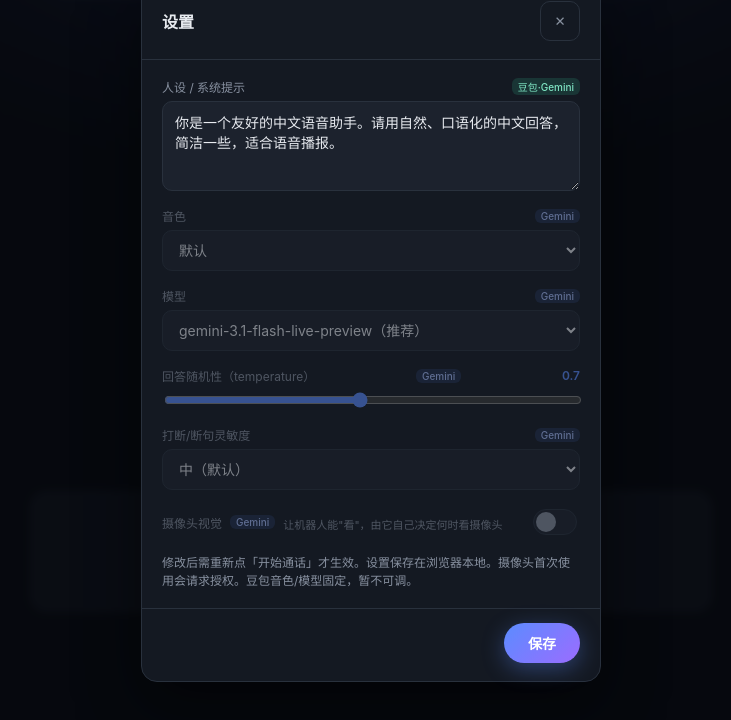
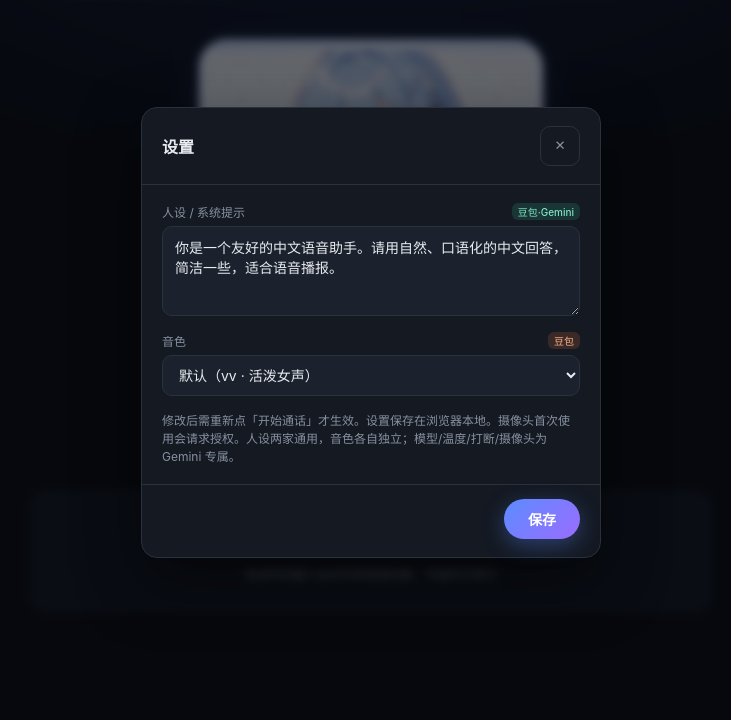
Before and after one commit to mjscjj/new_explore, a website with bundled scripts: page public/index.html in a window 1280 px wide. Both pictures are taken after a click on the button "设置". Shown: the part 68-788 px from the top of the page, without its empty margins (269-1000 px from the left). Built offline with nearby package versions, Linux system fonts and the light colour scheme; files whose address does not match are found by name.

Commit message:
设置页按 provider 分区，补齐豆包音色配置
- 新增豆包专属音色下拉（vv/xiaohe/yunzhou/xiaotian 4 个官方音色）
- 音色配置按 provider 独立存储（doubaoVoice/geminiVoice），下发时统一走契约的 voice 字段
- 选豆包只显示豆包区、选 Gemini 显示 Gemini 全套，互斥隐藏取代原来的置灰

Co-authored-by: Cursor <cursoragent@cursor.com>

```diff
--- a/public/app.js
+++ b/public/app.js
@@ -14,7 +14,8 @@ const DEFAULT_PROMPT = "你是一个友好的中文语音助手。请用自然
 const settings = {
   provider: "doubao",
   systemPrompt: DEFAULT_PROMPT,
-  voice: "",
+  doubaoVoice: "", // 豆包音色（speaker），空=默认 vv
+  geminiVoice: "", // Gemini 音色，空=默认
   model: "models/gemini-3.1-flash-live-preview",
   temperature: 0.7,
   vad: "",
@@ -42,7 +43,8 @@ const settingsOverlay = document.getElementById("settingsOverlay");
 const closeSettingsBtn = document.getElementById("closeSettings");
 const saveSettingsBtn = document.getElementById("saveSettings");
 const promptInput = document.getElementById("systemPrompt");
-const voiceSel = document.getElementById("voice");
+const doubaoVoiceSel = document.getElementById("doubaoVoice");
+const geminiVoiceSel = document.getElementById("geminiVoice");
 const modelSel = document.getElementById("model");
 const tempInput = document.getElementById("temperature");
 const tempVal = document.getElementById("tempVal");
@@ -192,15 +194,19 @@ providerSwitch.addEventListener("click", (e) => {
 function reflectProvider() {
   [...providerSwitch.children].forEach((c) => c.classList.toggle("active", c.dataset.provider === settings.provider));
   subtitleEl.textContent = PROVIDERS[settings.provider].sub;
-  // Gemini 专属设置项在选豆包时置灰提示
-  document.querySelector(".gemini-only").style.opacity = settings.provider === "gemini" ? "1" : "0.5";
+  // 设置面板按 provider 分区：只显示当前 provider 的专属区
+  const isGemini = settings.provider === "gemini";
+  document.querySelector(".gemini-only").classList.toggle("prov-hidden", !isGemini);
+  document.querySelector(".doubao-only").classList.toggle("prov-hidden", isGemini);
 }
 
 // ---------- 连接 ----------
 function buildConfig() {
+  // 音色按 provider 取各自的值，统一用契约里的 voice 字段下发
+  const voice = settings.provider === "gemini" ? settings.geminiVoice : settings.doubaoVoice;
   return {
     systemPrompt: settings.systemPrompt,
-    voice: settings.voice,
+    voice,
     model: settings.model,
     temperature: settings.temperature,
     vad: settings.vad,
@@ -265,7 +271,8 @@ connectBtn.addEventListener("click", () => (connected ? disconnect() : connect()
 // ---------- 设置面板 ----------
 function fillPanel() {
   promptInput.value = settings.systemPrompt || "";
-  voiceSel.value = settings.voice || "";
+  doubaoVoiceSel.value = settings.doubaoVoice || "";
+  geminiVoiceSel.value = settings.geminiVoice || "";
   modelSel.value = settings.model;
   tempInput.value = settings.temperature;
   tempVal.textContent = Number(settings.temperature).toFixed(1);
@@ -274,7 +281,8 @@ function fillPanel() {
 }
 function readPanel() {
   settings.systemPrompt = promptInput.value.trim() || DEFAULT_PROMPT;
-  settings.voice = voiceSel.value;
+  settings.doubaoVoice = doubaoVoiceSel.value;
+  settings.geminiVoice = geminiVoiceSel.value;
   settings.model = modelSel.value;
   settings.temperature = Number(tempInput.value);
   settings.vad = vadSel.value;
--- a/public/index.html
+++ b/public/index.html
@@ -67,11 +67,25 @@
               placeholder="描述机器人的性格、说话风格、任务…"></textarea>
           </label>
 
+          <!-- 以下为豆包专属设置 -->
+          <div class="doubao-only">
+            <label class="field">
+              <span class="field-label">音色 <span class="tag-doubao">豆包</span></span>
+              <select id="doubaoVoice">
+                <option value="">默认（vv · 活泼女声）</option>
+                <option value="zh_female_vv_jupiter_bigtts">vv · 活泼灵动女声</option>
+                <option value="zh_female_xiaohe_jupiter_bigtts">xiaohe · 甜美女声（台湾腔）</option>
+                <option value="zh_male_yunzhou_jupiter_bigtts">yunzhou · 清爽沉稳男声</option>
+                <option value="zh_male_xiaotian_jupiter_bigtts">xiaotian · 清爽磁性男声</option>
+              </select>
+            </label>
+          </div>
+
           <!-- 以下为 Gemini 专属设置 -->
           <div class="gemini-only">
             <label class="field">
               <span class="field-label">音色 <span class="tag-gemini">Gemini</span></span>
-              <select id="voice">
+              <select id="geminiVoice">
                 <option value="">默认</option>
                 <option value="Kore">Kore（沉稳中性）</option>
                 <option value="Puck">Puck（活泼）</option>
@@ -116,7 +130,7 @@
             </label>
           </div>
 
-          <p class="note">修改后需重新点「开始通话」才生效。设置保存在浏览器本地。摄像头首次使用会请求授权。豆包音色/模型固定，暂不可调。</p>
+          <p class="note">修改后需重新点「开始通话」才生效。设置保存在浏览器本地。摄像头首次使用会请求授权。人设两家通用，音色各自独立；模型/温度/打断/摄像头为 Gemini 专属。</p>
         </div>
 
         <div class="panel-foot">
--- a/public/styles.css
+++ b/public/styles.css
@@ -260,7 +260,8 @@ html, body {
   padding: 18px 20px; overflow-y: auto;
   display: flex; flex-direction: column; gap: 16px;
 }
-.gemini-only { display: flex; flex-direction: column; gap: 16px; }
+.gemini-only, .doubao-only { display: flex; flex-direction: column; gap: 16px; }
+.prov-hidden { display: none !important; }
 
 .field { display: flex; flex-direction: column; gap: 6px; }
 .field-label {
@@ -269,11 +270,12 @@ html, body {
 }
 .field-label b { color: var(--accent); font-weight: 600; }
 
-.tag-gemini, .tag-both {
+.tag-gemini, .tag-both, .tag-doubao {
   font-size: 10px; padding: 1px 6px; border-radius: 6px; font-weight: 500;
 }
 .tag-gemini { background: rgba(91,140,255,0.18); color: #a9c0ff; }
 .tag-both { background: rgba(56,211,159,0.15); color: #7fe6c4; }
+.tag-doubao { background: rgba(255,138,76,0.16); color: #ffb083; }
 
 .field input[type="password"],
 .field input[type="text"],
```
